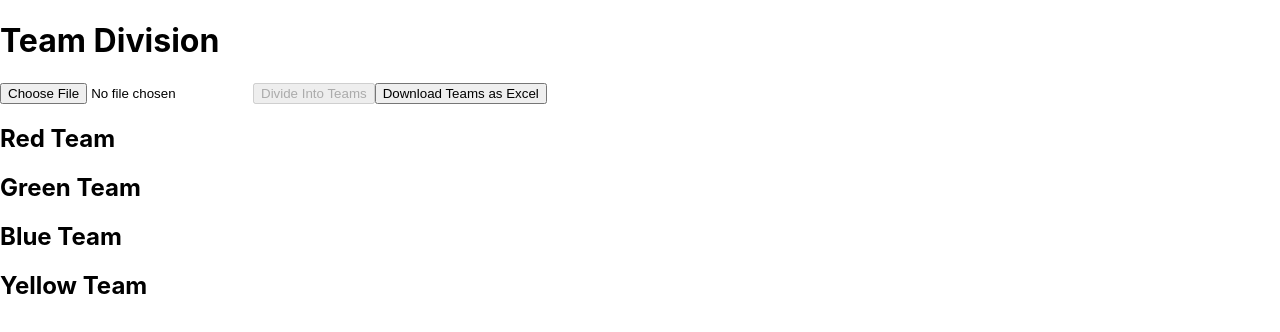
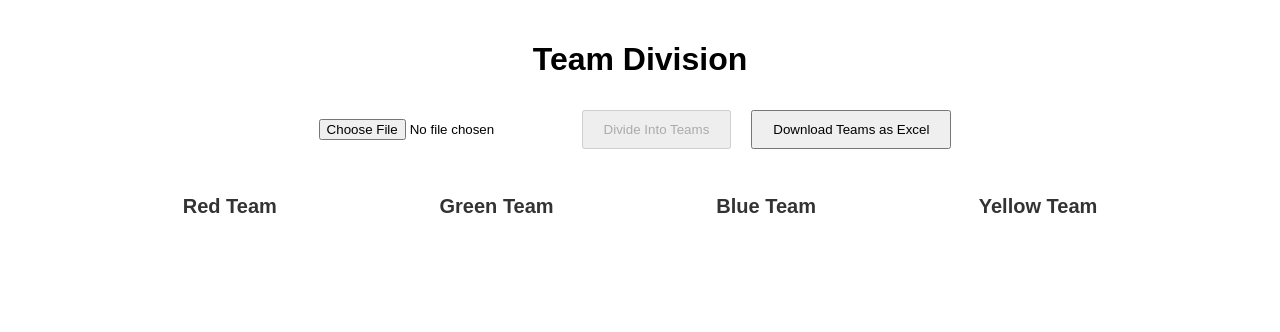
Before and after one commit to pradeepgp0/Team-Divide, a React (Create React App) app: page / in a window 1280 px wide. Shown: the top 332 px of the page. Built offline with nearby package versions, Linux system fonts and the light colour scheme; the HTML template or start-up script is replaced by a standard one.

Commit message:
alignment change

```diff
--- a/src/App.css
+++ b/src/App.css
@@ -51,6 +51,10 @@ button {
 }
 
 .teams {
+  display: flex;
+  flex-direction: row;
+  justify-content: space-evenly;
+  align-items: center;
   margin-top: 20px;
 }
 
--- a/src/App.js
+++ b/src/App.js
@@ -1,5 +1,6 @@
 import React, { useState } from 'react';
 import * as XLSX from 'xlsx';
+import './App.css';
 
 const App = () => {
   const [members, setMembers] = useState([]);
@@ -88,17 +89,22 @@ const App = () => {
       </button>
 
       <div className="teams">
+        <div>
         <h2>Red Team</h2>
         <ul>{teams.Red.map((member, index) => <li key={index}>{member}</li>)}</ul>
-
+        </div>
+        <div>
         <h2>Green Team</h2>
         <ul>{teams.Green.map((member, index) => <li key={index}>{member}</li>)}</ul>
-
+        </div>
+        <div>
         <h2>Blue Team</h2>
         <ul>{teams.Blue.map((member, index) => <li key={index}>{member}</li>)}</ul>
-
+        </div>
+        <div>
         <h2>Yellow Team</h2>
         <ul>{teams.Yellow.map((member, index) => <li key={index}>{member}</li>)}</ul>
+        </div>
       </div>
     </div>
   );
```
